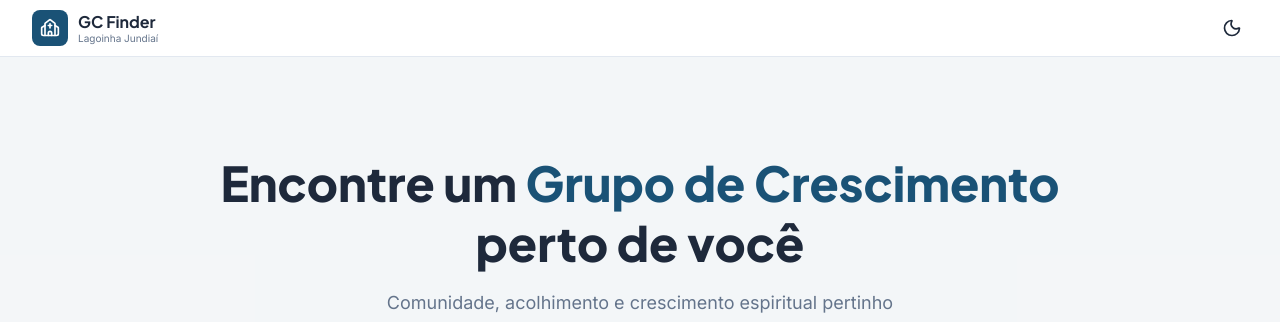
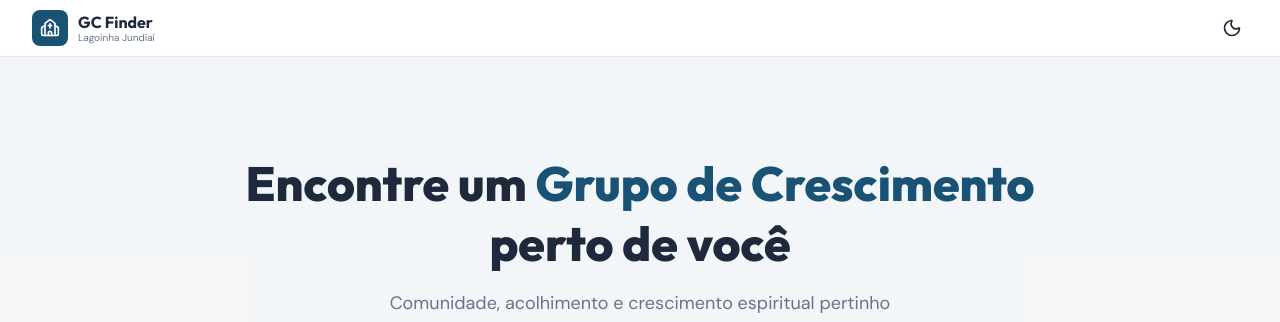
Before and after one commit to sigaocaue/gc-finder-web, a Next.js app: page / in a window 1280 px wide. Shown: the top 322 px of the page. Built offline with nearby package versions, Linux system fonts and the light colour scheme; no server answers.

Commit message:
feat(styles): update font families in globals.css to DM Sans and Outfit

```diff
--- a/app/globals.css
+++ b/app/globals.css
@@ -1,4 +1,4 @@
-@import url('https://fonts.googleapis.com/css2?family=Inter:wght@300;400;500;600;700;800&family=Plus+Jakarta+Sans:wght@500;600;700;800&display=swap');
+@import url('https://fonts.googleapis.com/css2?family=DM+Sans:ital,opsz,wght@0,9..40,100..1000;1,9..40,100..1000&family=Outfit:wght@300;400;500;600;700;800&display=swap');
 
 @import "tailwindcss";
 @import "tw-animate-css";
@@ -7,8 +7,8 @@
 @custom-variant dark (&:is(.dark *));
 
 @theme inline {
-    --font-display: 'Plus Jakarta Sans', sans-serif;
-    --font-body: 'Inter', sans-serif;
+    --font-display: 'Outfit', sans-serif;
+    --font-body: 'DM Sans', sans-serif;
 
     --color-background: var(--background);
     --color-foreground: var(--foreground);
@@ -138,7 +138,11 @@
     }
 
     body {
-        @apply bg-background text-foreground font-body;
+        @apply bg-background text-foreground font-body antialiased;
+    }
+
+    h1, h2, h3, h4, h5, h6 {
+        font-family: var(--font-display);
     }
 
     /* Força cores legíveis no InfoWindow do Google Maps (fundo branco fixo) */
```
